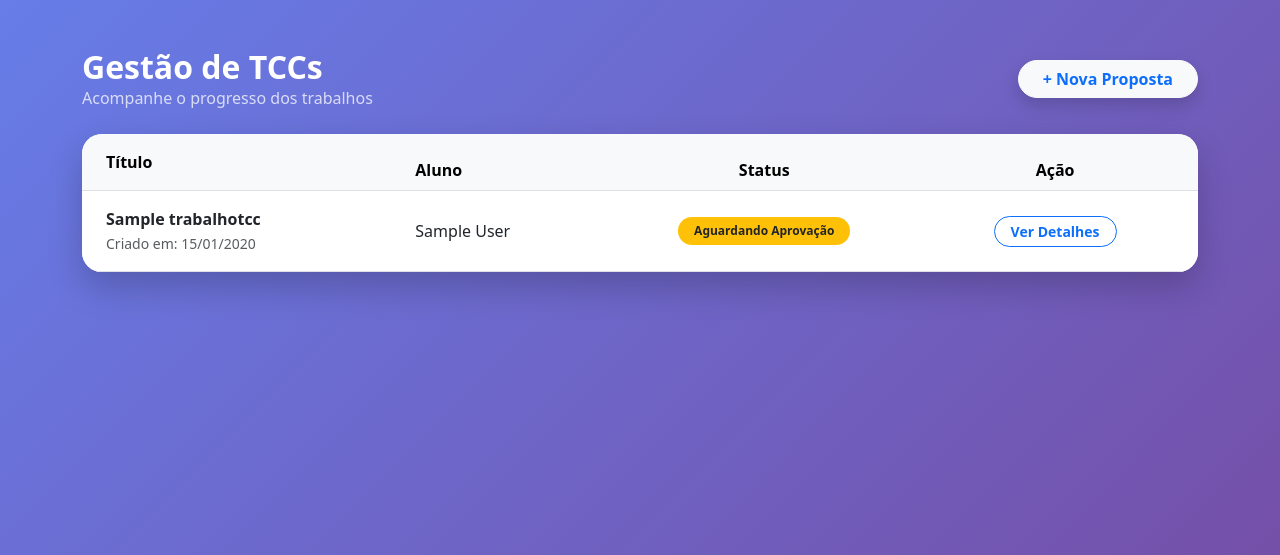
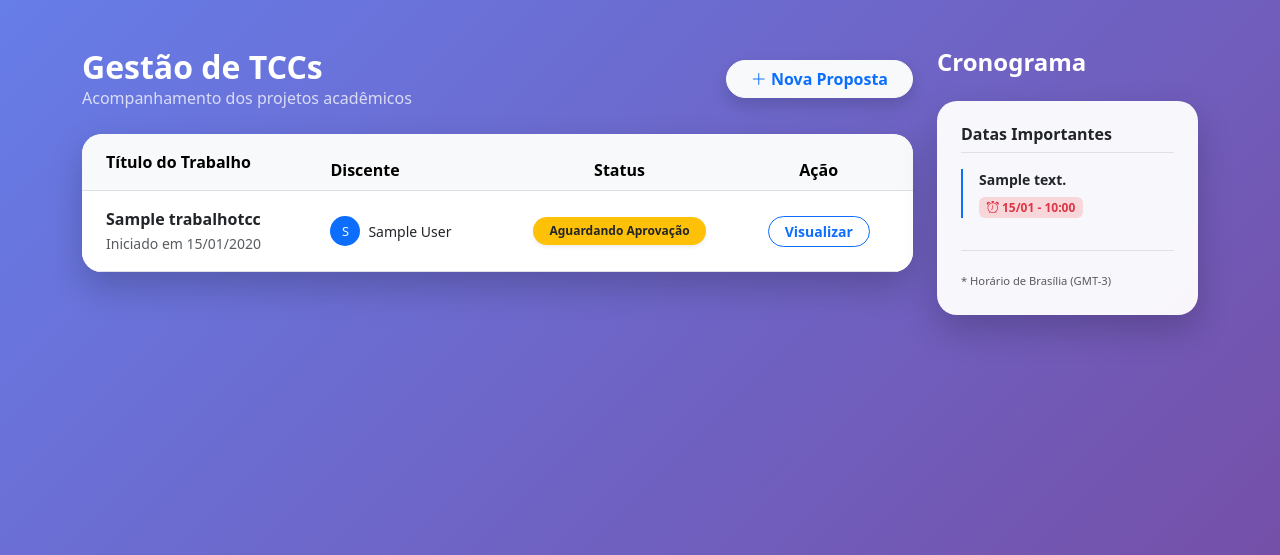
Before and after one commit to augusto-souza/AcadFlow, a Django app: page / in a window 1280 px wide. Shown: the part 57-612 px from the top of the page. Run offline with Django 5.2, Linux system fonts and the light colour scheme; a user stored in the database is signed in; tables that the repository leaves empty hold one stand-in row (values such as "Sample post").

Commit message:
"Conogramas"

```diff
--- a/core/templates/core/dashboard.html
+++ b/core/templates/core/dashboard.html
@@ -3,49 +3,106 @@
 {% block title %}Dashboard - AcadFlow{% endblock %}
 
 {% block content %}
+<div class="row">
+    <div class="col-lg-9">
         <div class="d-flex justify-content-between align-items-center mb-4 text-white">
             <div>
                 <h2 class="fw-bold mb-0">Gestão de TCCs</h2>
-        <p class="opacity-75 mb-0">Acompanhe o progresso dos trabalhos</p>
+                <p class="opacity-75 mb-0">Acompanhamento dos projetos acadêmicos</p>
             </div>
             {% if user.tipo == 'ALUNO' %}
-    <a href="{% url 'cadastrar_tcc' %}" class="btn btn-light rounded-pill px-4 shadow fw-bold text-primary">+ Nova Proposta</a>
+            <a href="{% url 'cadastrar_tcc' %}" class="btn btn-light rounded-pill px-4 shadow fw-bold text-primary">
+                <i class="bi bi-plus-lg"></i> Nova Proposta
+            </a>
             {% endif %}
         </div>
 
-<div class="glass-card card overflow-hidden">
+        <div class="glass-card card overflow-hidden border-0">
             <div class="table-responsive">
                 <table class="table table-hover align-middle mb-0">
                     <thead class="table-light">
                         <tr>
-                    <th class="ps-4 py-3">Título</th>
-                    <th>Aluno</th>
+                            <th class="ps-4 py-3">Título do Trabalho</th>
+                            <th>Discente</th>
                             <th class="text-center">Status</th>
                             <th class="text-center pe-4">Ação</th>
                         </tr>
                     </thead>
                     <tbody>
                         {% for trabalho in trabalhos %}
-                <tr>
+                        <tr style="cursor: pointer;" onclick="window.location='{% url 'detalhes_tcc' trabalho.id %}'">
                             <td class="ps-4 py-3">
-                        <span class="fw-bold text-dark">{{ trabalho.titulo }}</span>
-                        <br><small class="text-muted">Criado em: {{ trabalho.data_criacao|date:"d/m/Y" }}</small>
+                                <span class="fw-bold text-dark d-block">{{ trabalho.titulo }}</span>
+                                <small class="text-muted">Iniciado em {{ trabalho.data_criacao|date:"d/m/Y" }}</small>
                             </td>
-                    <td>{{ trabalho.aluno.get_full_name|default:trabalho.aluno.username }}</td>
+                            <td>
+                                <div class="d-flex align-items-center">
+                                    <div class="bg-primary text-white rounded-circle d-flex align-items-center justify-content-center me-2" style="width: 30px; height: 30px; font-size: 0.8rem;">
+                                        {{ trabalho.aluno.username|slice:":1"|upper }}
+                                    </div>
+                                    <span class="small">{{ trabalho.aluno.get_full_name|default:trabalho.aluno.username }}</span>
+                                </div>
+                            </td>
                             <td class="text-center">
-                        <span class="badge rounded-pill p-2 px-3 {% if trabalho.status == 'SUBMETIDO' %}bg-warning text-dark{% elif trabalho.status == 'CONCLUIDO' %}bg-success{% else %}bg-primary{% endif %}">
+                                <span class="badge rounded-pill p-2 px-3 shadow-sm
+                                    {% if trabalho.status == 'SUBMETIDO' %}bg-warning text-dark
+                                    {% elif trabalho.status == 'CONCLUIDO' %}bg-success
+                                    {% else %}bg-primary{% endif %}">
                                     {{ trabalho.get_status_display }}
                                 </span>
                             </td>
                             <td class="text-center pe-4">
-                        <a href="{% url 'detalhes_tcc' trabalho.id %}" class="btn btn-sm btn-outline-primary rounded-pill px-3 fw-bold">Ver Detalhes</a>
+                                <a href="{% url 'detalhes_tcc' trabalho.id %}" class="btn btn-sm btn-outline-primary rounded-pill px-3 fw-bold">
+                                    Visualizar
+                                </a>
                             </td>
                         </tr>
                         {% empty %}
-                <tr><td colspan="4" class="text-center py-5 text-muted">Nenhum TCC encontrado.</td></tr>
+                        <tr>
+                            <td colspan="4" class="text-center py-5">
+                                <i class="bi bi-inbox display-4 text-muted opacity-25"></i>
+                                <p class="text-muted mt-2">Nenhum trabalho registrado até o momento.</p>
+                            </td>
+                        </tr>
                         {% endfor %}
                     </tbody>
                 </table>
             </div>
         </div>
+    </div>
+
+    <div class="col-lg-3">
+        <div class="d-flex justify-content-between align-items-center mb-4 text-white">
+            <h4 class="fw-bold mb-0">Cronograma</h4>
+            {% if user.tipo == 'COORDENADOR' %}
+            <a href="{% url 'gerenciar_cronograma' %}" class="btn btn-sm btn-outline-light rounded-circle shadow-sm" title="Gerenciar Prazos">
+                <i class="bi bi-gear-fill"></i>
+            </a>
+            {% endif %}
+        </div>
+
+        <div class="glass-card card p-4 border-0">
+            <h6 class="text-dark fw-bold mb-3 border-bottom pb-2">Datas Importantes</h6>
+
+            {% for prazo in prazos %}
+            <div class="mb-4 position-relative ps-3 border-start border-2 border-primary">
+                <div class="small fw-bold text-dark mb-1">{{ prazo.descricao_etapa }}</div>
+                <div class="badge bg-danger-subtle text-danger" style="font-size: 0.75rem;">
+                    <i class="bi bi-alarm"></i> {{ prazo.data_limite|date:"d/m - H:i" }}
+                </div>
+            </div>
+            {% empty %}
+            <div class="text-center py-4">
+                <p class="text-muted small italic mb-0">Nenhum prazo definido pela coordenação.</p>
+            </div>
+            {% endfor %}
+
+            <div class="mt-2 pt-3 border-top">
+                <small class="text-muted italic" style="font-size: 0.7rem;">
+                    * Horário de Brasília (GMT-3)
+                </small>
+            </div>
+        </div>
+    </div>
+</div>
 {% endblock %}
--- a/core/views.py
+++ b/core/views.py
@@ -2,11 +2,14 @@ from django.shortcuts import render, redirect, get_object_or_404
 from django.contrib.auth.decorators import login_required
 from django.http import FileResponse
 from django.template.loader import get_template
-from .models import TrabalhoTCC, Entrega, Feedback, AtaOrientacao, Banca, ChecklistDocumental
+from .models import (
+    TrabalhoTCC, Entrega, Feedback, AtaOrientacao,
+    Banca, ChecklistDocumental, CronogramaPrazo
+)
 from .forms import (
     TrabalhoTCCForm, EntregaForm, FeedbackForm,
     AtaOrientacaoForm, BancaForm, ChecklistDocumentalForm,
-    UsuarioCadastroForm  # Adicionado para o autocadastro
+    UsuarioCadastroForm, CronogramaPrazoForm
 )
 
 # Bibliotecas para PDF e Tempo
@@ -27,17 +30,23 @@ def signup(request):
         form = UsuarioCadastroForm()
     return render(request, 'registration/signup.html', {'form': form})
 
-# --- DASHBOARD PRINCIPAL ---
+# --- DASHBOARD PRINCIPAL (RF02/RF04) ---
 
 @login_required
 def dashboard(request):
-    # Se for Aluno, vê apenas os seus TCCs. Se for Orientador/Coordenador, vê todos.
+    # Lógica de visibilidade de TCCs
     if request.user.tipo == 'ALUNO':
         trabalhos = TrabalhoTCC.objects.filter(aluno=request.user)
     else:
         trabalhos = TrabalhoTCC.objects.all()
 
-    return render(request, 'core/dashboard.html', {'trabalhos': trabalhos})
+    # RF04 - Prazos do cronograma para exibir na lateral
+    prazos = CronogramaPrazo.objects.all().order_by('data_limite')
+
+    return render(request, 'core/dashboard.html', {
+        'trabalhos': trabalhos,
+        'prazos': prazos
+    })
 
 # --- GESTÃO DE TCC (PROPOSTA) ---
 
@@ -70,7 +79,7 @@ def fazer_entrega(request, tcc_id):
         form = EntregaForm()
     return render(request, 'core/form_entrega.html', {'form': form, 'tcc': tcc})
 
-# --- FEEDBACK DO ORIENTADOR (RF07) ---
+# --- FEEDBACK E ATAS (RF07/RF08) ---
 
 @login_required
 def dar_feedback(request, entrega_id):
@@ -87,8 +96,6 @@ def dar_feedback(request, entrega_id):
         form = FeedbackForm()
     return render(request, 'core/form_feedback.html', {'form': form, 'entrega': entrega})
 
-# --- REGISTRO DE ATAS (RF08) ---
-
 @login_required
 def registrar_ata(request, tcc_id):
     tcc = get_object_or_404(TrabalhoTCC, pk=tcc_id)
@@ -103,7 +110,7 @@ def registrar_ata(request, tcc_id):
         form = AtaOrientacaoForm()
     return render(request, 'core/form_ata.html', {'form': form, 'tcc': tcc})
 
-# --- PÁGINA DE DETALHES DO TCC ---
+# --- PÁGINA DE DETALHES ---
 
 @login_required
 def detalhes_tcc(request, tcc_id):
@@ -116,13 +123,12 @@ def detalhes_tcc(request, tcc_id):
         'atas': atas
     })
 
-# --- GERENCIAR BANCA E NOTAS (RF09/RF13) ---
+# --- BANCA, NOTAS E PDF (RF09/RF13/RF14) ---
 
 @login_required
 def gerenciar_banca(request, tcc_id):
     tcc = get_object_or_404(TrabalhoTCC, pk=tcc_id)
     banca, created = Banca.objects.get_or_create(trabalho=tcc)
-
     if request.method == 'POST':
         form = BancaForm(request.POST, instance=banca)
         if form.is_valid():
@@ -133,33 +139,50 @@ def gerenciar_banca(request, tcc_id):
             return redirect('detalhes_tcc', tcc_id=tcc.id)
     else:
         form = BancaForm(instance=banca)
-
     return render(request, 'core/form_banca.html', {'form': form, 'tcc': tcc})
-
-# --- GERAR PDF DA ATA (RF14) ---
 
 @login_required
 def gerar_pdf_banca(request, tcc_id):
     tcc = get_object_or_404(TrabalhoTCC, pk=tcc_id)
     banca = getattr(tcc, 'banca', None)
-
     if not banca:
         return redirect('detalhes_tcc', tcc_id=tcc.id)
-
-    context = {
-        'tcc': tcc,
-        'banca': banca,
-        'data_atual': datetime.datetime.now(),
-    }
-
+    context = {'tcc': tcc, 'banca': banca, 'data_atual': datetime.datetime.now()}
     template = get_template('core/pdf_banca.html')
     html = template.render(context)
-
     result = io.BytesIO()
     pdf = pisa.pisaDocument(io.BytesIO(html.encode("UTF-8")), result)
-
     if not pdf.err:
         result.seek(0)
         return FileResponse(result, as_attachment=True, filename=f'Ata_Defesa_{tcc.aluno.username}.pdf')
+    return redirect('detalhes_tcc', tcc_id=tcc.id)
 
-    return redirect('detalhes_tcc', tcc_id=tcc.id)
+# --- MÓDULOS DE COORDENAÇÃO (RF04/RF12) ---
+
+@login_required
+def gerenciar_checklist(request, tcc_id):
+    tcc = get_object_or_404(TrabalhoTCC, pk=tcc_id)
+    checklist, created = ChecklistDocumental.objects.get_or_create(trabalho=tcc)
+    if request.method == 'POST':
+        form = ChecklistDocumentalForm(request.POST, instance=checklist)
+        if form.is_valid():
+            form.save()
+            return redirect('detalhes_tcc', tcc_id=tcc.id)
+    else:
+        form = ChecklistDocumentalForm(instance=checklist)
+    return render(request, 'core/form_checklist.html', {'form': form, 'tcc': tcc})
+
+@login_required
+def gerenciar_cronograma(request):
+    """View para o Coordenador definir os prazos globais (RF04)"""
+    if request.user.tipo != 'COORDENADOR':
+        return redirect('dashboard')
+    if request.method == 'POST':
+        form = CronogramaPrazoForm(request.POST)
+        if form.is_valid():
+            form.save()
+            return redirect('dashboard')
+    else:
+        form = CronogramaPrazoForm()
+    prazos = CronogramaPrazo.objects.all().order_by('data_limite')
+    return render(request, 'core/form_cronograma.html', {'form': form, 'prazos': prazos})
--- a/setup/urls.py
+++ b/setup/urls.py
@@ -16,6 +16,8 @@ urlpatterns = [
     path('tcc/<int:tcc_id>/banca/', views.gerenciar_banca, name='gerenciar_banca'),
     path('tcc/<int:tcc_id>/pdf/', views.gerar_pdf_banca, name='gerar_pdf_banca'),
     path('signup/', views.signup, name='signup'),
+    path('tcc/<int:tcc_id>/checklist/', views.gerenciar_checklist, name='gerenciar_checklist'),
+    path('cronograma/', views.gerenciar_cronograma, name='gerenciar_cronograma'),
 ]
 
 # Configuração para que o Django consiga mostrar os arquivos de upload no navegador
```
Also changed, not shown: core/forms.py (+13 -0 lines), core/templates/core/form_cronograma.html (added, +9 -0 lines). Lines whose indentation alone changed are shown as unchanged.
